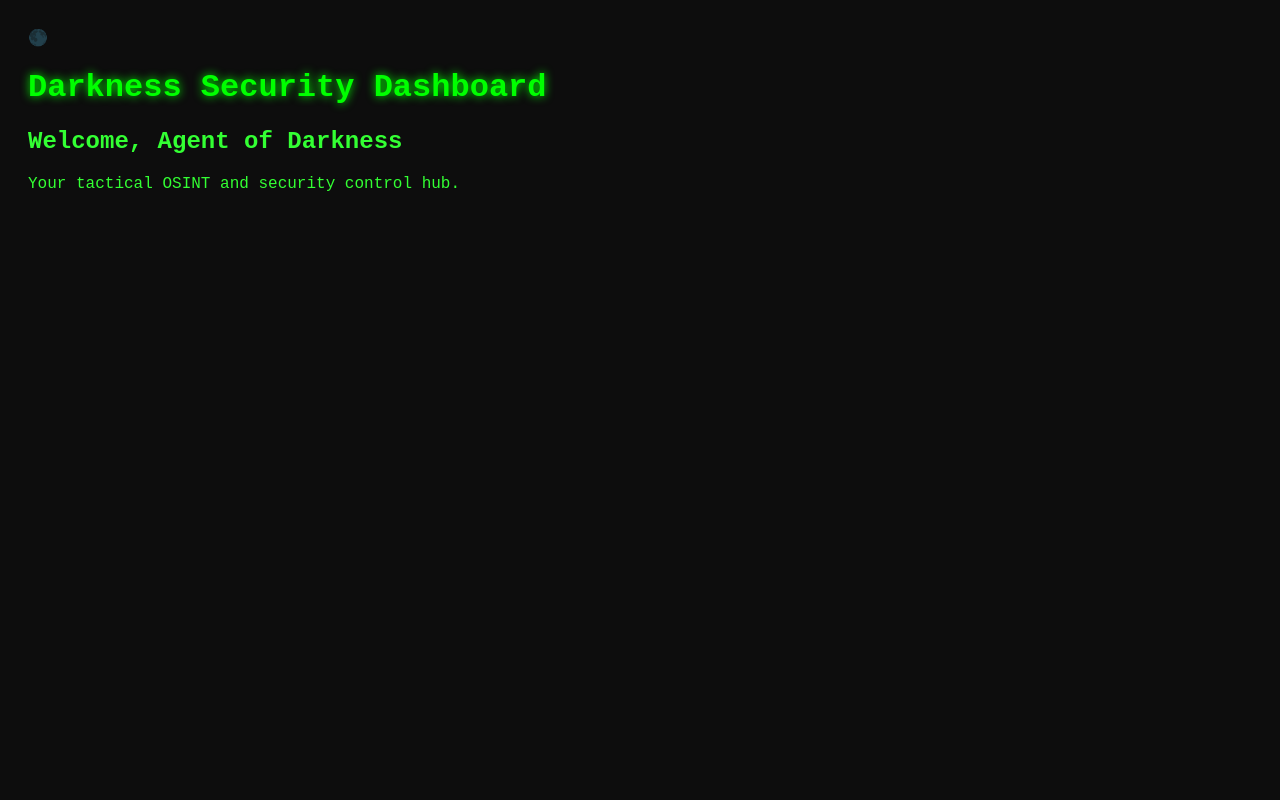
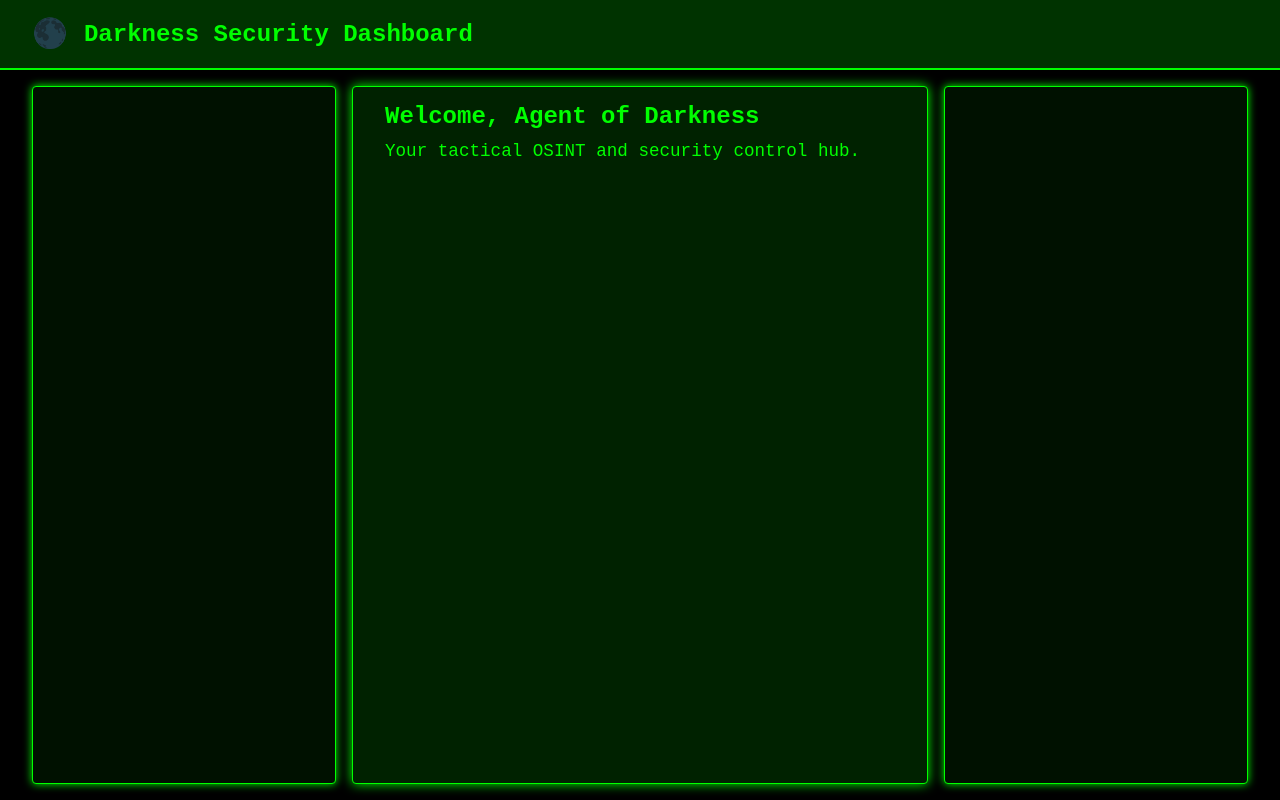
Before and after one commit to DarkSec00/darkness-dashboard, a Python web app: template templates/index.html in a window 1280 px wide. Run offline with Jinja, Linux system fonts and the light colour scheme; the template is opened without the code that fills it, so the values that code supplies are empty.

Commit message:
Update style.css

```diff
--- a/static/css/style.css
+++ b/static/css/style.css
@@ -1,19 +1,72 @@
-body {
-    background-color: #0d0d0d;
-    color: #33ff33;
-    font-family: 'Courier New', Courier, monospace;
-    padding: 20px;
+/* Basic reset */
+* {
+    margin: 0;
+    padding: 0;
+    box-sizing: border-box;
 }
 
-h1 {
+body {
+    background-color: #000000;
     color: #00ff00;
-    text-shadow: 0 0 10px #00ff00;
+    font-family: 'Courier New', Courier, monospace;
+    height: 100vh;
+    display: flex;
+    flex-direction: column;
+    overflow: hidden;
 }
 
-.card {
-    background-color: #1a1a1a;
-    padding: 20px;
-    margin-bottom: 20px;
-    border: 1px solid #33ff33;
-    border-radius: 5px;
+.header-bar {
+    background: #003300;
+    padding: 1rem 2rem;
+    display: flex;
+    align-items: center;
+    gap: 1rem;
+    border-bottom: 2px solid #00ff00;
 }
+
+.logo {
+    font-size: 1.8rem;
+}
+
+.title {
+    font-weight: 700;
+    font-size: 1.5rem;
+}
+
+.dashboard-container {
+    flex: 1;
+    display: flex;
+    gap: 1rem;
+    padding: 1rem 2rem;
+}
+
+.terminal-panel {
+    background-color: #001100;
+    border: 1px solid #00ff00;
+    border-radius: 4px;
+    width: 25%;
+    height: 100%;
+    padding: 1rem;
+    overflow-y: auto;
+    box-shadow: 0 0 8px #00ff00;
+}
+
+.dashboard-panel {
+    background-color: #002200;
+    border: 1px solid #00ff00;
+    border-radius: 4px;
+    flex-grow: 1;
+    height: 100%;
+    padding: 1rem 2rem;
+    overflow-y: auto;
+    box-shadow: 0 0 12px #00ff00;
+}
+
+h2 {
+    margin-bottom: 0.5rem;
+}
+
+p {
+    font-size: 1.1rem;
+    line-height: 1.5;
+}
```
